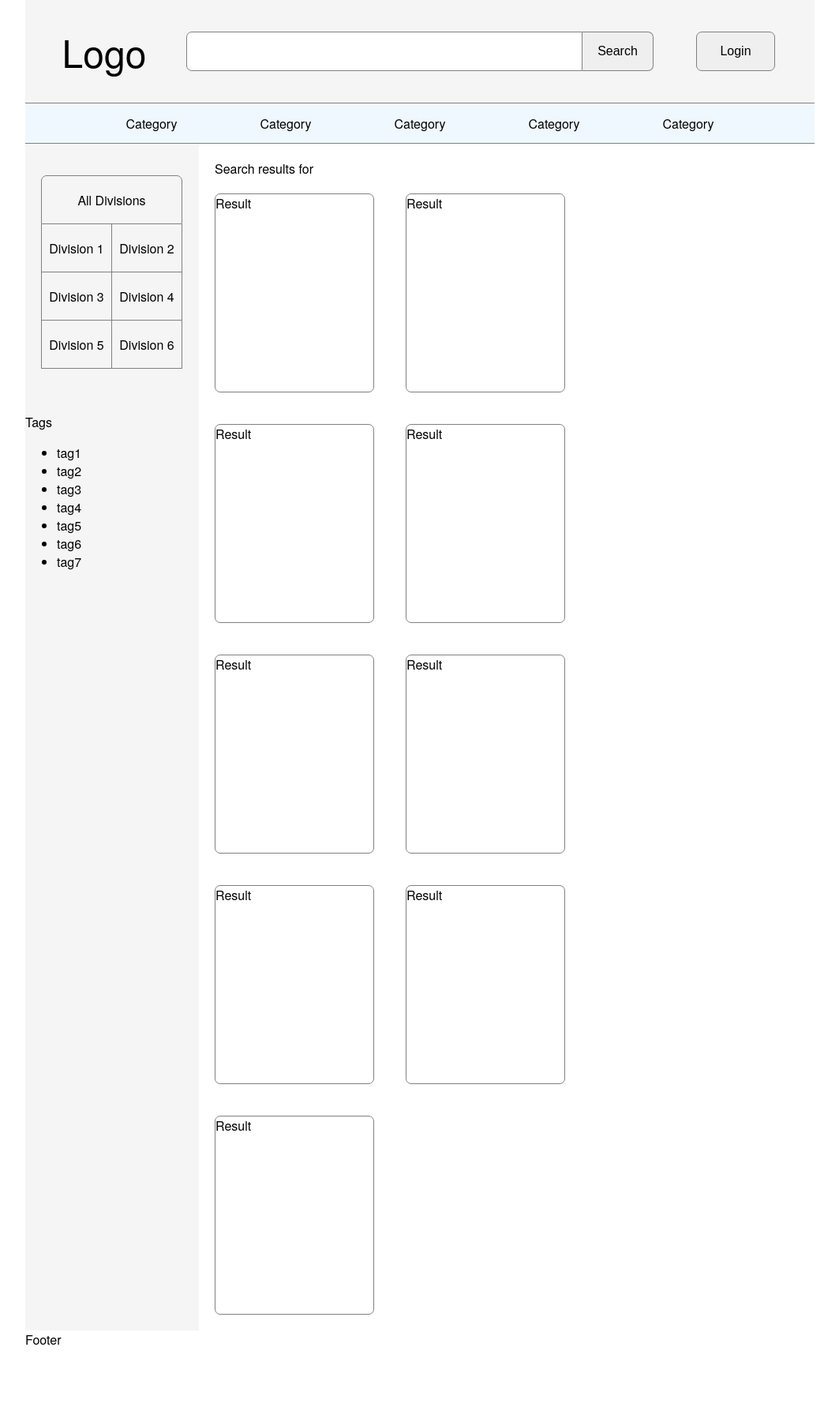
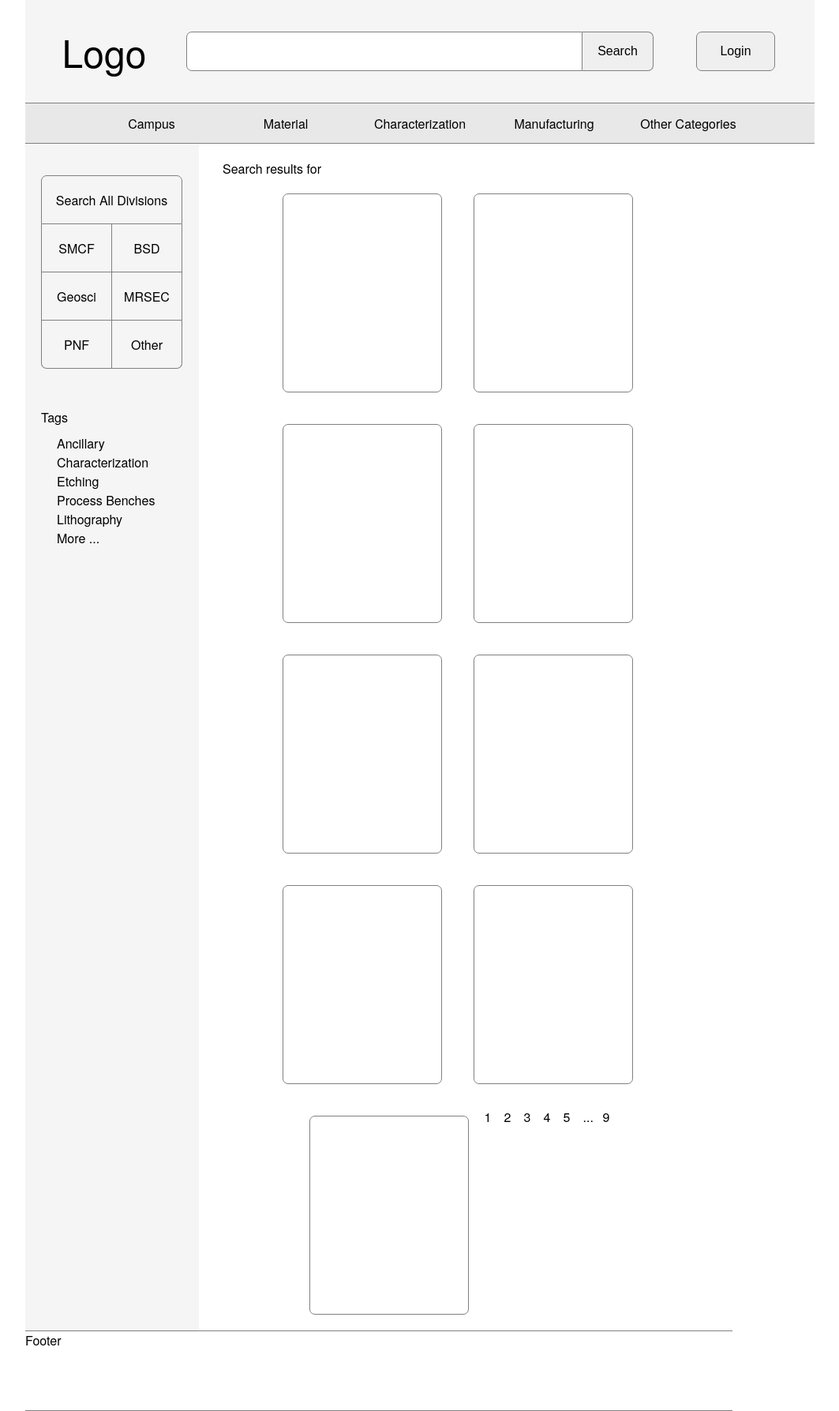
Before and after one commit to jzfqiu/IME-Inventory-Database, a Flask app: page /demo in a window 1280 px wide. Shown: the whole page at 79% size, without its empty margins (160-1223 px from the left). Before the commit the page ends 1703 px from the top, so only its background shows below. Run offline with Flask 2, Linux system fonts and the light colour scheme; some libraries are stand-ins or nearby versions.

Commit message:
styled footer and other minor details

```diff
--- a/web/static/demo.css
+++ b/web/static/demo.css
@@ -5,6 +5,24 @@
     border-width: 1px;
     padding: 0;
     margin: 0;
+}
+
+ul {
+    list-style: none;
+    margin: 0;
+    padding: 0;
+}
+
+a {
+    text-decoration: none;
+}
+
+a:link, a:visited {
+    color: black;
+}
+
+a:hover {
+    color: gray;
 }
 
 body {
@@ -15,6 +33,10 @@ body {
     margin: auto;
     display: flex;
     flex-wrap: wrap;
+}
+
+p {
+    margin: 0;
 }
 
 
@@ -82,7 +104,7 @@ body {
 .catNav {
     height: 50px;
     display: flex;
-    background: aliceblue;
+    background: #E8E8E8;
 }
 
 .catNav__borderAdjust {
@@ -153,13 +175,32 @@ body {
 
 .border--right {border-right: 1px solid gray}
 
+.border--radius__left {border-radius: 0 0 0 7px;}
+.border--radius__right {border-radius: 0 0 7px 0;}
+
+.sidebar-refine__wrapper {
+    min-width: 180px;
+    margin: 10px 20px;
+}
+
+.sidebar-refine__list {
+    margin: 10px 0 0 20px;
+}
+
+.sidebar-refine__item {
+    list-style-type: none;
+    line-height: 1.5em;
+}
+
 
 /* =============== result =============== */
 
 .result {
-    width: calc(100% - 220px);
+    width: calc(100% - 260px);
+    margin: 0 10px;
     display: flex;
     flex-wrap: wrap;
+    justify-content: center;
 }
 
 .result-description__wrapper {
@@ -177,3 +218,23 @@ body {
     border: 1px solid gray;
     border-radius: 7px;
 }
+
+.result-pages__list {
+    display: flex;
+    margin: 10px auto;
+}
+
+.result-pages__item {
+    display: inline;
+    min-width: 25px;
+}
+
+
+/* =============== Footer =============== */
+
+.footer {
+    height: 100px;
+    width: 1000px;
+    border-top: 1px solid gray;
+    border-bottom: 1px solid gray;
+}
--- a/web/templates/demo.html
+++ b/web/templates/demo.html
@@ -33,11 +33,11 @@
 
 <section class="catNav catNav__borderAdjust">
     <div class="catNav catNav__wrapper">
-        <div class="catNav catNav__cat"><p class="catNav__text">Category</p></div>
-        <div class="catNav catNav__cat"><p class="catNav__text">Category</p></div>
-        <div class="catNav catNav__cat"><p class="catNav__text">Category</p></div>
-        <div class="catNav catNav__cat"><p class="catNav__text">Category</p></div>
-        <div class="catNav catNav__cat"><p class="catNav__text">Category</p></div>
+        <div class="catNav catNav__cat"><p class="catNav__text">Campus</p></div>
+        <div class="catNav catNav__cat"><p class="catNav__text">Material</p></div>
+        <div class="catNav catNav__cat"><p class="catNav__text">Characterization</p></div>
+        <div class="catNav catNav__cat"><p class="catNav__text">Manufacturing</p></div>
+        <div class="catNav catNav__cat"><p class="catNav__text">Other Categories</p></div>
     </div>
 </section>
 
@@ -47,26 +47,31 @@
 <section class="sidebar">
     <div class="sidebar-divisions__wrapper">
         <div class="sidebar-divisions__division division--top">
-            <p class="sidebar-divisions__text">All Divisions</p>
+            <a class="sidebar-divisions__text" href="#">Search All Divisions</a>
         </div>
-        <div class="sidebar-divisions__division"><p class="sidebar-divisions__text">Division 1</p></div>
-        <div class="sidebar-divisions__division border--right"><p class="sidebar-divisions__text">Division 2</p></div>
-        <div class="sidebar-divisions__division"><p class="sidebar-divisions__text">Division 3</p></div>
-        <div class="sidebar-divisions__division border--right"><p class="sidebar-divisions__text">Division 4</p></div>
-        <div class="sidebar-divisions__division"><p class="sidebar-divisions__text">Division 5</p></div>
-        <div class="sidebar-divisions__division border--right"><p class="sidebar-divisions__text">Division 6</p></div>
+        <div class="sidebar-divisions__division">
+            <a class="sidebar-divisions__text" href="#">SMCF</a></div>
+        <div class="sidebar-divisions__division border--right">
+            <a class="sidebar-divisions__text" href="#">BSD</a></div>
+        <div class="sidebar-divisions__division">
+            <a class="sidebar-divisions__text" href="#">Geosci</a></div>
+        <div class="sidebar-divisions__division border--right">
+            <a class="sidebar-divisions__text" href="#">MRSEC</a></div>
+        <div class="sidebar-divisions__division border--radius__left">
+            <a class="sidebar-divisions__text" href="#">PNF</a></div>
+        <div class="sidebar-divisions__division border--right border--radius__right">
+            <a class="sidebar-divisions__text" href="#">Other</a></div>
     </div>
 
     <div class="sidebar-refine__wrapper">
         <p class="sidebar-refine__cat">Tags</p>
         <ul class="sidebar-refine__list">
-            <li class="sidebar-refine__item">tag1</li>
-            <li class="sidebar-refine__item">tag2</li>
-            <li class="sidebar-refine__item">tag3</li>
-            <li class="sidebar-refine__item">tag4</li>
-            <li class="sidebar-refine__item">tag5</li>
-            <li class="sidebar-refine__item">tag6</li>
-            <li class="sidebar-refine__item">tag7</li>
+            <li class="sidebar-refine__item">Ancillary</li>
+            <li class="sidebar-refine__item">Characterization</li>
+            <li class="sidebar-refine__item">Etching</li>
+            <li class="sidebar-refine__item">Process Benches</li>
+            <li class="sidebar-refine__item">Lithography</li>
+            <li class="sidebar-refine__item">More ... </li>
         </ul>
 
     </div>
@@ -76,15 +81,27 @@
     <div class="result-description__wrapper">
         <p class="result-description__text">Search results for</p>
     </div>
-    <div class="result-block">Result</div>
-    <div class="result-block">Result</div>
-    <div class="result-block">Result</div>
-    <div class="result-block">Result</div>
-    <div class="result-block">Result</div>
-    <div class="result-block">Result</div>
-    <div class="result-block">Result</div>
-    <div class="result-block">Result</div>
-    <div class="result-block">Result</div>
+    <div class="result-block"></div>
+    <div class="result-block"></div>
+    <div class="result-block"></div>
+    <div class="result-block"></div>
+    <div class="result-block"></div>
+    <div class="result-block"></div>
+    <div class="result-block"></div>
+    <div class="result-block"></div>
+    <div class="result-block"></div>
+
+    <div class="result-pages__wrapper">
+        <ul class="result-pages__list">
+            <li class="result-pages__item">1</li>
+            <li class="result-pages__item">2</li>
+            <li class="result-pages__item">3</li>
+            <li class="result-pages__item">4</li>
+            <li class="result-pages__item">5</li>
+            <li class="result-pages__item">...</li>
+            <li class="result-pages__item">9</li>
+        </ul>
+    </div>
 </section>
 
 <section class="footer">
```
